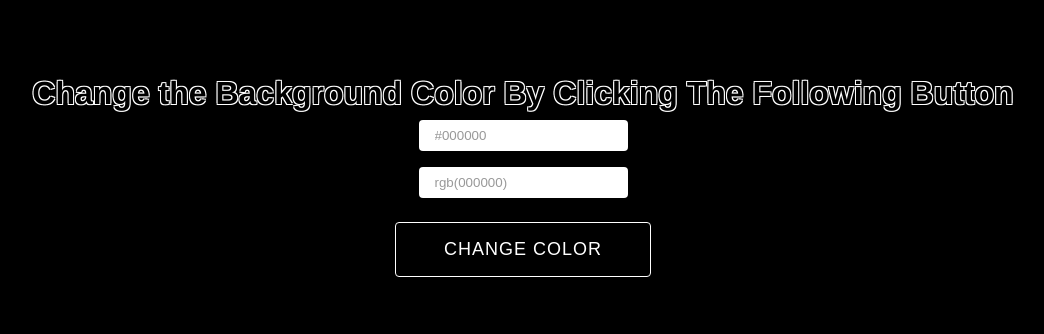
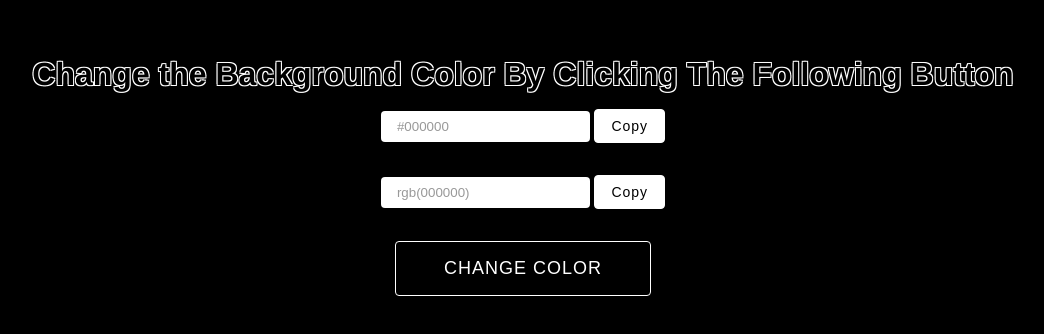
Before and after one commit to Neel037/BG-Color-Change-HEX-and-RGB, a plain HTML site: page index.html in a window 1280 px wide. Shown: the part 216-550 px from the top of the page, without its empty margins (117-1161 px from the left). Drawn offline with Linux system fonts and the light colour scheme.

Commit message:
Added copy color code btn

```diff
--- a/index.html
+++ b/index.html
@@ -1,5 +1,6 @@
 <!DOCTYPE html>
 <html lang="en">
+
 <head>
     <meta charset="UTF-8">
     <meta http-equiv="X-UA-Compatible" content="IE=edge">
@@ -8,15 +9,23 @@
     <link rel="stylesheet" href="style.css">
     <script src="./index.js"></script>
 </head>
+
 <body>
 
     <div class="container" id="root">
         <h1>
             Change the Background Color By Clicking The Following Button
         </h1>
+        <div class="input-group">
+            <input type="text" disabled value="#000000" id="output" />
+            <button id="copy-btn1" class="copy-btn" title="Copy To Clipboard">Copy</button>
+        </div>
 
-        <input type="text" disabled value="#000000" id="output" />
-        <input type="text" disabled value="rgb(000000)" id="output2" />
+        <div class="input-group">
+            <input type="text" disabled value="rgb(000000)" id="output2" />
+            <button id="copy-btn2" class="copy-btn" title="Copy To Clipboard">Copy</button>
+        </div>
+
         <button id="cng-btn">Change Color</button>
 
     </div>
@@ -26,4 +35,5 @@
 
 
 </body>
+
 </html>
--- a/index.js
+++ b/index.js
@@ -20,6 +20,8 @@ function main(){
     const btn = document.getElementById('cng-btn');
     const output = document.getElementById('output');
     const output2 = document.getElementById('output2');
+    const copyBtn1 = document.getElementById('copy-btn1');
+    const copyBtn2 = document.getElementById('copy-btn2');
 
     btn.addEventListener('click', function(){
         const bgColor = generateHEX();
@@ -30,6 +32,15 @@ function main(){
         root.style.backgroundColor = rgbColor;
         output.value = hexColor;
         output2.value = rgbColor;
+    });
+
+    copyBtn1.addEventListener('click', function(){
+        navigator.clipboard.writeText(output.value);
+
+    });
+    copyBtn2.addEventListener('click', function(){
+        navigator.clipboard.writeText(output2.value);
+
     });
 
 }
--- a/style.css
+++ b/style.css
@@ -55,6 +55,14 @@ button:hover{
     border: 1px solid #000;
 }
 
+.copy-btn{
+    background-color: #fff;
+    color: #000;
+    padding: 0.5rem 1rem;
+    font-size: 14px;
+    text-transform: capitalize;
+}
+
 h1{
     text-shadow: -1px -1px 0 #fff, 1px -1px 0 #fff, -1px 1px 0 #fff, 1px 1px 0 #fff;
     text-align: center;
```
